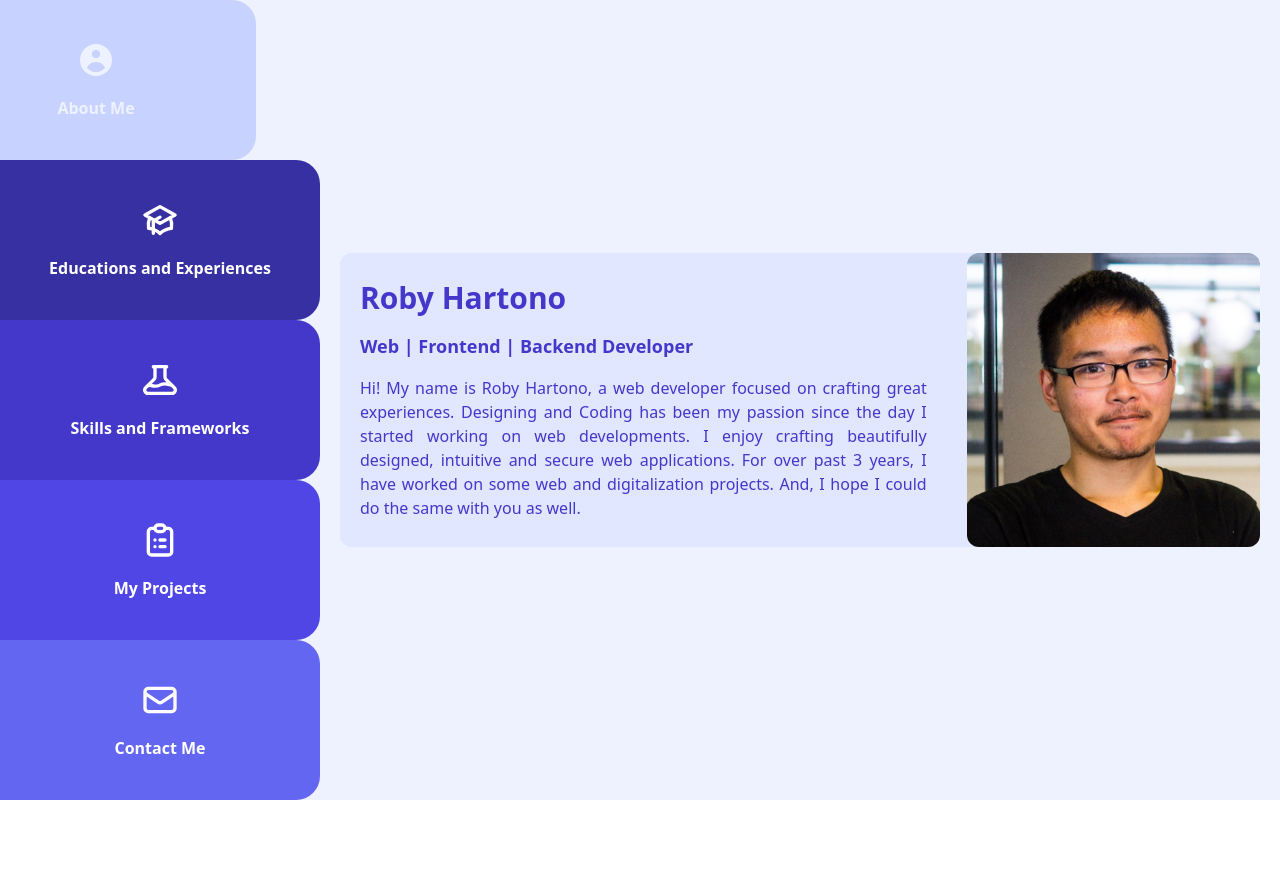
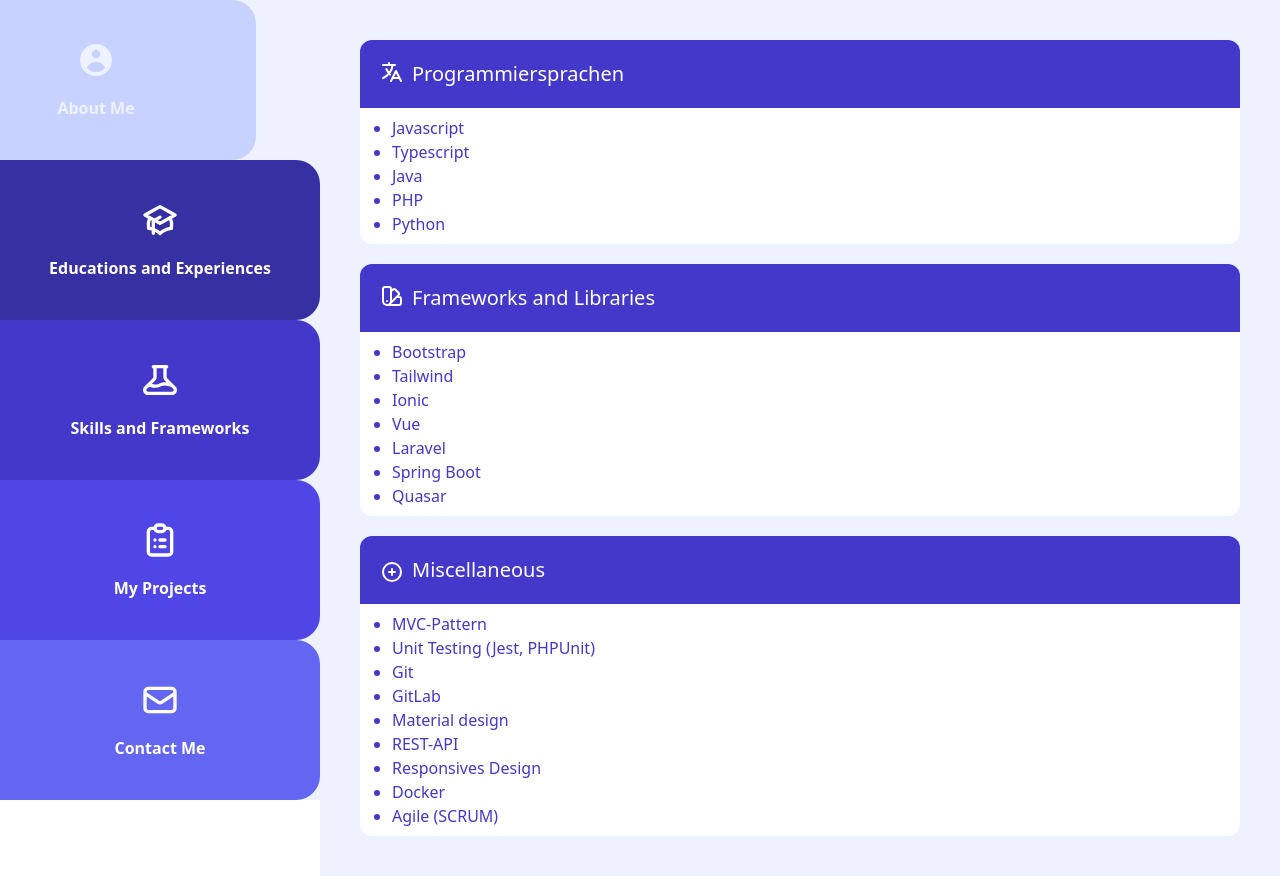
Before and after one commit to robyhartonodev/roby-portofolio-two, a Nuxt app: page /skill in a window 1280 px wide. Before the commit the page ends 800 px from the top, so only its background shows below. Built offline with nearby package versions, Linux system fonts and the light colour scheme.

Commit message:
Updated portofolio v2

```diff
--- a/components/Navigation.vue
+++ b/components/Navigation.vue
@@ -37,7 +37,7 @@ export default Vue.extend({
         { name: 'AboutMe', label: 'About Me', color: 'bg-indigo-900 hover:bg-indigo-200', to: '/' },
         { name: 'Education', label: 'Educations and Experiences', color: 'bg-indigo-800 hover:bg-indigo-200', to: '/education' },
         { name: 'Skills', label: 'Skills and Frameworks', color: 'bg-indigo-700 hover:bg-indigo-200', to: '/skill' },
-        { name: 'Projects', label: 'My Projects', color: 'bg-indigo-600 hover:bg-indigo-200', to: '/myproject' },
+        { name: 'Projects', label: 'My Projects', color: 'bg-indigo-600 hover:bg-indigo-200', to: '/project' },
         { name: 'ContactMe', label: 'Contact Me', color: 'bg-indigo-500 hover:bg-indigo-200', to: '/contactme' }
       ],
       selectedNavigationItem: 'AboutMe'
--- a/components/MyProject.vue
+++ b/components/Project.vue
@@ -1,6 +1,6 @@
 <template>
   <div>
-    MyProject
+    Projects
   </div>
 </template>
 
@@ -8,7 +8,7 @@
 import Vue from 'vue';
 
 export default Vue.extend({
-  name: 'MyProject',
+  name: 'Project',
   data () {
     return {
     };
--- a/components/Skill.vue
+++ b/components/Skill.vue
@@ -1,6 +1,65 @@
 <template>
-  <div>
-    Skill
+  <div class="min-h-screen w-full p-none md:p-5 animate__animated animate__slideInDown animate__slow">
+    <div class="p-5 grid grid-cols-1 gap-5 justify-items-center">
+      <div class="bg-white w-full h-full rounded-xl">
+        <div class="flex space-x-2 text-xl bg-indigo-700 p-5 text-white rounded-t-xl">
+          <IconTranslate />
+          <div>
+            Programmiersprachen
+          </div>
+        </div>
+        <div class="text-indigo-700">
+          <ul class="list-disc px-8 p-2">
+            <li>Javascript</li>
+            <li>Typescript</li>
+            <li>Java</li>
+            <li>PHP</li>
+            <li>Python</li>
+          </ul>
+        </div>
+      </div>
+      <div class="bg-white w-full rounded-xl">
+        <div class="flex space-x-2 text-xl bg-indigo-700 p-5 text-white rounded-t-xl">
+          <IconTool />
+          <div>
+            Frameworks and Libraries
+          </div>
+        </div>
+
+        <div class="text-indigo-700">
+          <ul class="list-disc px-8 p-2">
+            <li>Bootstrap</li>
+            <li>Tailwind</li>
+            <li>Ionic</li>
+            <li>Vue</li>
+            <li>Laravel</li>
+            <li>Spring Boot</li>
+            <li>Quasar</li>
+          </ul>
+        </div>
+      </div>
+      <div class="bg-white w-full rounded-xl">
+        <div class="flex space-x-2 text-xl bg-indigo-700 p-5 text-white rounded-t-xl">
+          <IconExtra class="mt-1" />
+          <div>
+            Miscellaneous
+          </div>
+        </div>
+        <div class="text-indigo-700">
+          <ul class="list-disc px-8 p-2">
+            <li>MVC-Pattern</li>
+            <li>Unit Testing (Jest, PHPUnit)</li>
+            <li>Git</li>
+            <li>GitLab</li>
+            <li>Material design</li>
+            <li>REST-API</li>
+            <li>Responsives Design</li>
+            <li>Docker</li>
+            <li>Agile (SCRUM)</li>
+          </ul>
+        </div>
+      </div>
+    </div>
   </div>
 </template>
 
@@ -18,3 +77,6 @@ export default Vue.extend({
   }
 });
 </script>
+
+<style scoped>
+</style>
--- /dev/null
+++ b/components/icon/Extra.vue
@@ -0,0 +1,5 @@
+<template>
+  <svg xmlns="http://www.w3.org/2000/svg" class="h-6 w-6" fill="none" viewBox="0 0 24 24" stroke="currentColor">
+  <path stroke-linecap="round" stroke-linejoin="round" stroke-width="2" d="M12 9v3m0 0v3m0-3h3m-3 0H9m12 0a9 9 0 11-18 0 9 9 0 0118 0z" />
+</svg>
+</template>
--- /dev/null
+++ b/components/icon/Tool.vue
@@ -0,0 +1,5 @@
+<template>
+  <svg xmlns="http://www.w3.org/2000/svg" class="h-6 w-6" fill="none" viewBox="0 0 24 24" stroke="currentColor">
+    <path stroke-linecap="round" stroke-linejoin="round" stroke-width="2" d="M7 21a4 4 0 01-4-4V5a2 2 0 012-2h4a2 2 0 012 2v12a4 4 0 01-4 4zm0 0h12a2 2 0 002-2v-4a2 2 0 00-2-2h-2.343M11 7.343l1.657-1.657a2 2 0 012.828 0l2.829 2.829a2 2 0 010 2.828l-8.486 8.485M7 17h.01" />
+  </svg>
+</template>
--- /dev/null
+++ b/components/icon/Translate.vue
@@ -0,0 +1,5 @@
+<template>
+  <svg xmlns="http://www.w3.org/2000/svg" class="h-6 w-6" fill="none" viewBox="0 0 24 24" stroke="currentColor">
+    <path stroke-linecap="round" stroke-linejoin="round" stroke-width="2" d="M3 5h12M9 3v2m1.048 9.5A18.022 18.022 0 016.412 9m6.088 9h7M11 21l5-10 5 10M12.751 5C11.783 10.77 8.07 15.61 3 18.129" />
+  </svg>
+</template>
--- a/package.json
+++ b/package.json
@@ -15,7 +15,8 @@
     "@nuxtjs/axios": "^5.13.6",
     "animate.css": "^4.1.1",
     "core-js": "^3.15.1",
-    "nuxt": "^2.15.7"
+    "nuxt": "^2.15.7",
+    "swiper": "^7.0.8"
   },
   "devDependencies": {
     "@babel/eslint-parser": "^7.14.7",
--- a/pages/contactme.vue
+++ b/pages/contactme.vue
@@ -1,6 +1,6 @@
 <template>
   <div>
-    <AboutMe />
+    <ContactMe />
   </div>
 </template>
 
--- /dev/null
+++ b/pages/project.vue
@@ -0,0 +1,11 @@
+<template>
+  <div>
+    <Project />
+  </div>
+</template>
+
+<script lang="ts">
+import Vue from 'vue';
+
+export default Vue.extend({});
+</script>
--- a/pages/skill.vue
+++ b/pages/skill.vue
@@ -1,6 +1,6 @@
 <template>
   <div>
-    <AboutMe />
+    <Skill />
   </div>
 </template>
 
```
Also changed, not shown: 1 other file (tests, documents, lock files or other folders).
